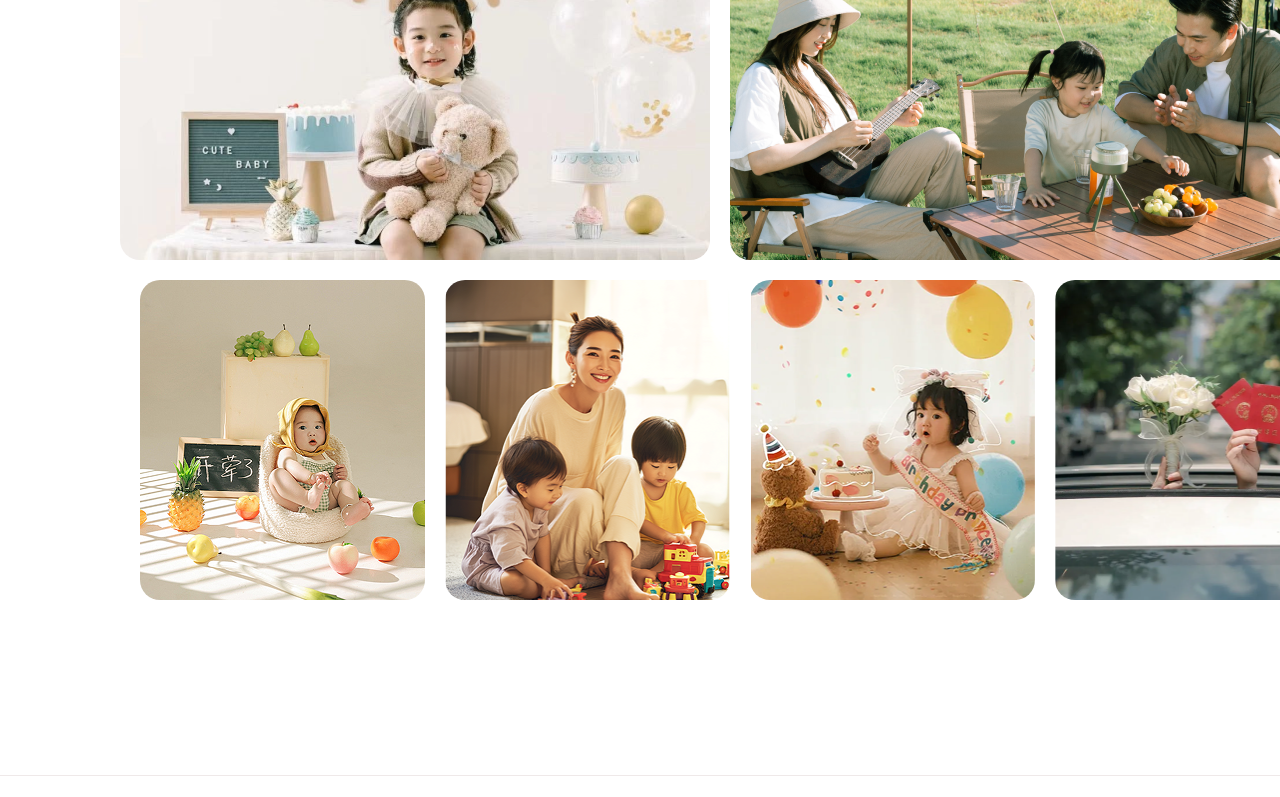
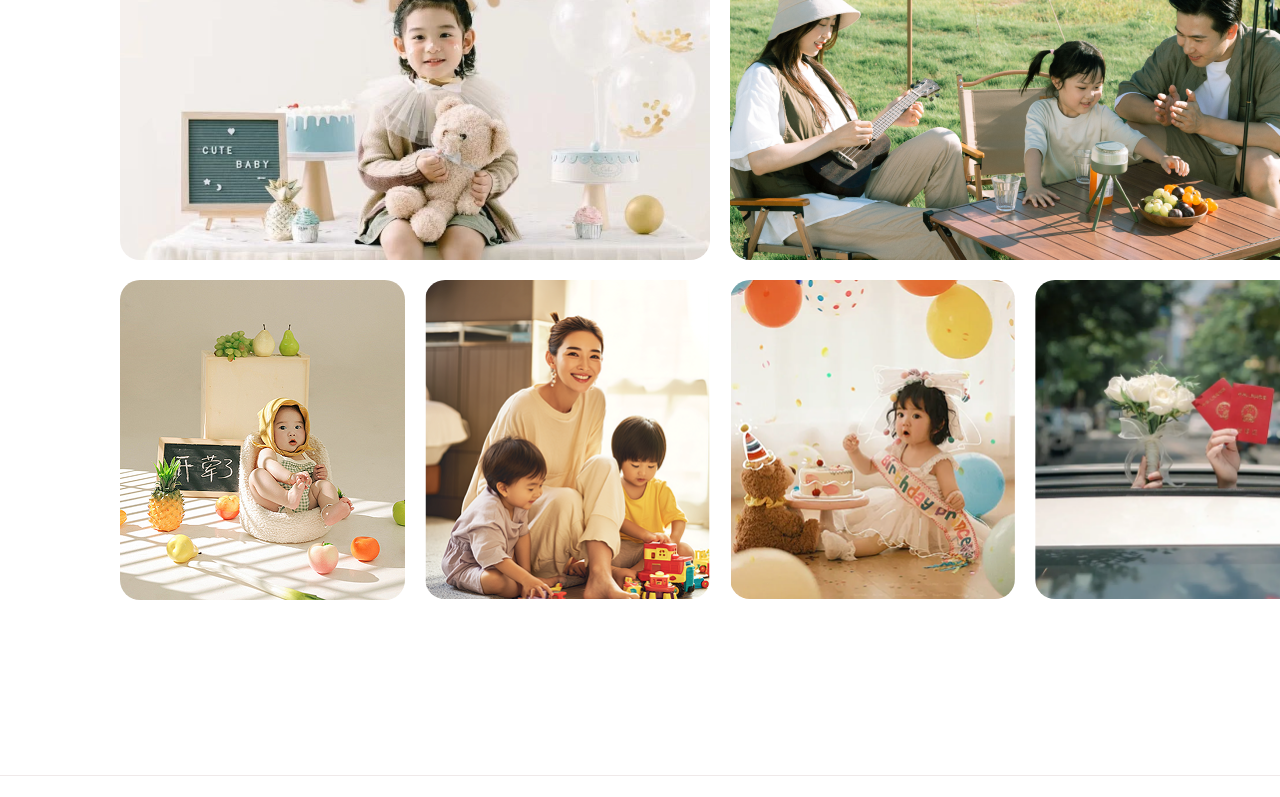
Before and after one commit to jiangchengyu998/photo-show, a Next.js app: page / in a window 1280 px wide. Shown: the part 897-1694 px from the top of the page. Built offline with nearby package versions, Linux system fonts and the light colour scheme.

Commit message:
home.tsx

```diff
--- a/src/ui/home/home.tsx
+++ b/src/ui/home/home.tsx
@@ -16,27 +16,12 @@ export default function Home() {
     ];
 
     const infos = [
-        {
-            title: '营业时间',
-            content: '8:00-22:00',
-            image: '/images/home-page.png',
-        },
-        {
-            title: '微信',
-            content: '一言家庭摄影',
-            image: '/images/home-page.png',
-        },
-        {
-            title: '服务热线',
-            content: '18825051395',
-            image: '/images/home-page.png',
-        },
-        {
-            title: ' 小红书',
-            content: '黎啦啦啦',
-            image: '/images/home-page.png',
-        }
-        ];
+        {title: '营业时间', content: '8:00-22:00', image: '/images/home-page.png',},
+        {title: '微信', content: '一言家庭摄影', image: '/images/home-page.png',},
+        {title: '服务热线', content: '18825051395', image: '/images/home-page.png',},
+        {title: ' 小红书', content: '黎啦啦啦', image: '/images/home-page.png',}
+    ];
+
     return (
         <div className="page flex-col">
             <Image width={1440} height={500} src={images[0].src} alt={"home-page"}/>
@@ -83,13 +68,22 @@ export default function Home() {
                 <span className="text_7">让照片讲述你们的故事，让回忆永远鲜活</span>
             </div>
             <div className="box_12 flex-row justify-between">
-                <Image style={{borderRadius: '20px'}} width={590} height={340} src={images[1].src} alt="image_1"/>
-                <Image style={{borderRadius: '20px'}} width={590} height={340} src={images[2].src} alt="image_1"/>
+                {
+                    images.slice(1, 3).map((image, index) => (
+                        <div key={index}>
+                            <Image style={{borderRadius: '20px'}} width={590} height={340} src={image.src} alt={`image_${index + 1}`}/>
+                        </div>
+                    ))
+                }
             </div>
             <div className="box_13 flex-row justify-between">
-                {[3,4,5,6].map((idx) => (
-                    <Image key={idx} style={{marginLeft: 20, borderRadius: '20px'}}  width={285} height={320} src={images[idx].src} alt="image_1"/>
-                ))}
+                {
+                    images.slice(3, 7).map((image, index) => (
+                        <div key={index}>
+                            <Image style={{borderRadius: '20px'}}  width={285} height={320} src={image.src} alt={`image_${index + 1}`}/>
+                        </div>
+                    ))
+                }
             </div>
         </div>
     );
```
